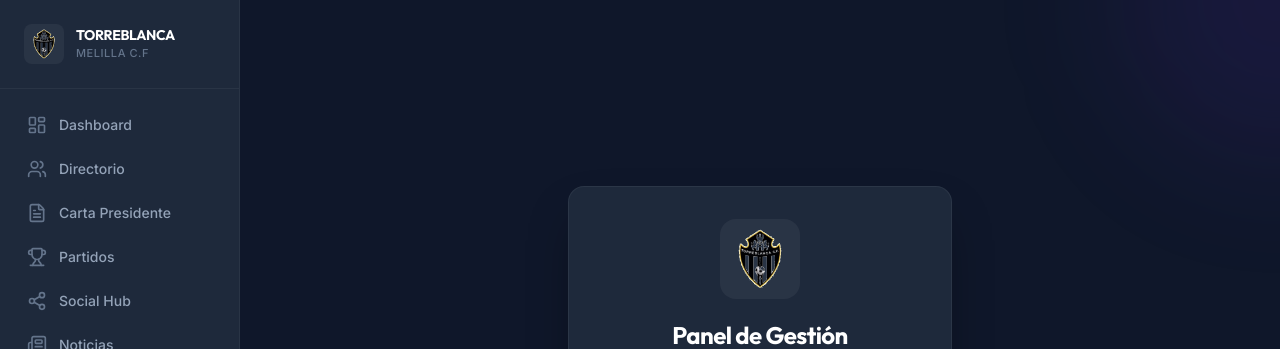
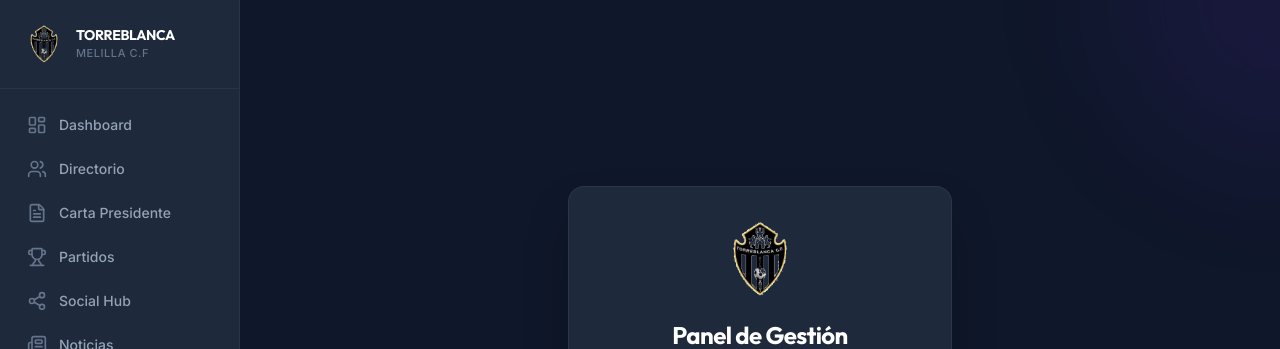
Before and after one commit to Arxon-dev/Club_Futbol_Femenino, a React (Vite) app in the folder web/: page /login in a window 1280 px wide. Shown: the top 349 px of the page. Built offline with nearby package versions, Linux system fonts and the light colour scheme; no server answers; sample sign-in values are in the browser's storage.

Commit message:
fix: remove white background from logo PNG + remove bg/rounded CSS from logo containers

```diff
--- a/web/src/components/layout/Layout.tsx
+++ b/web/src/components/layout/Layout.tsx
@@ -58,7 +58,7 @@ export default function Layout({ children }: { children: React.ReactNode }) {
           <img
             src="/logo.png"
             alt="Logo"
-            className="h-10 w-10 rounded-lg object-contain bg-white/5 p-1"
+            className="h-10 w-10 object-contain"
           />
           <div className="min-w-0">
             <h1 className="text-sm font-bold text-white font-heading truncate leading-tight">TORREBLANCA</h1>
--- a/web/src/pages/Login.tsx
+++ b/web/src/pages/Login.tsx
@@ -36,7 +36,7 @@ export default function Login() {
         {/* Logo */}
         <div className="text-center">
           <img
-            className="mx-auto h-20 w-20 object-contain rounded-2xl bg-white/5 p-2"
+            className="mx-auto h-20 w-20 object-contain"
             src="/logo.png"
             alt="Logo Torreblanca Melilla CF"
           />
```
